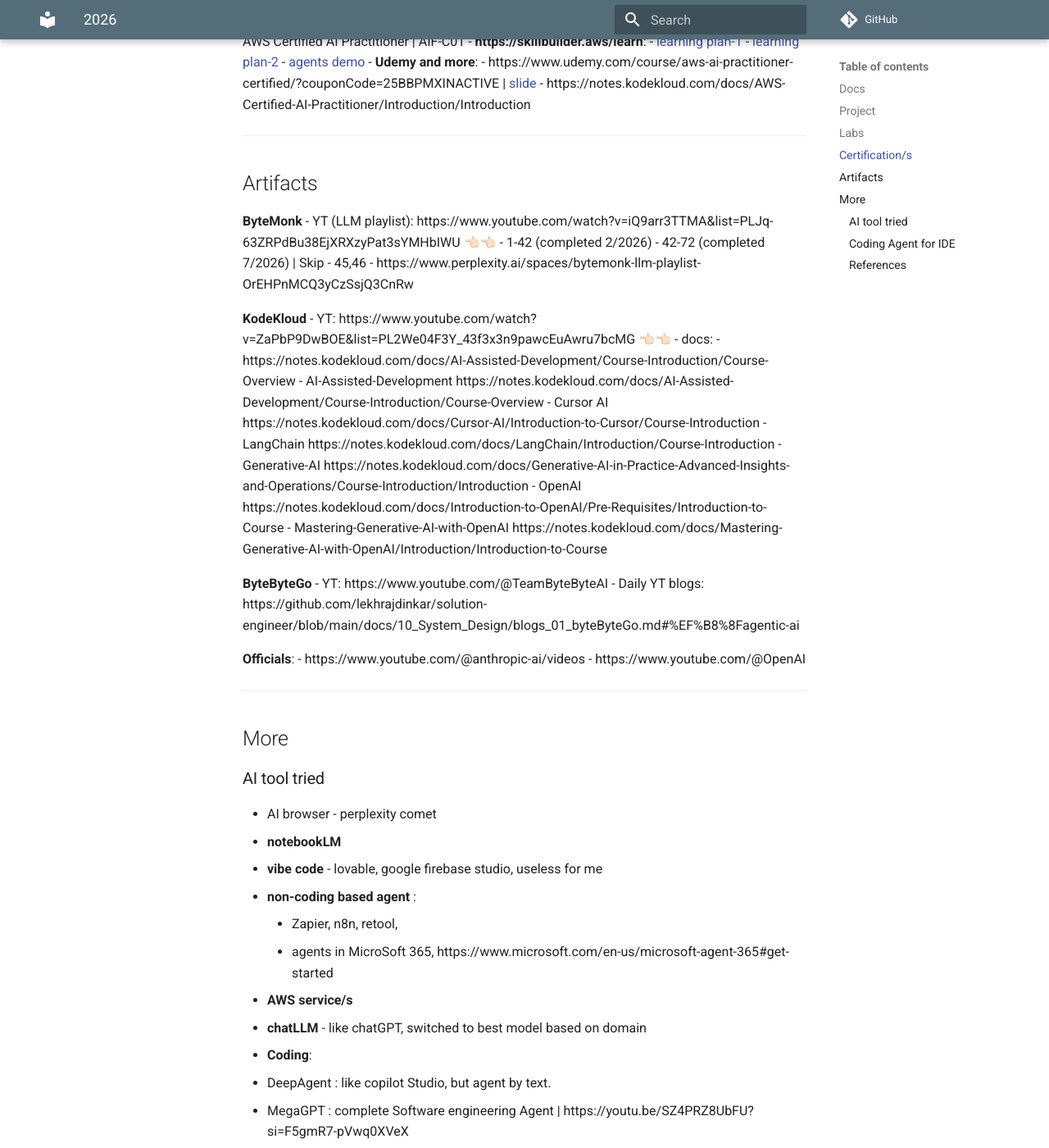
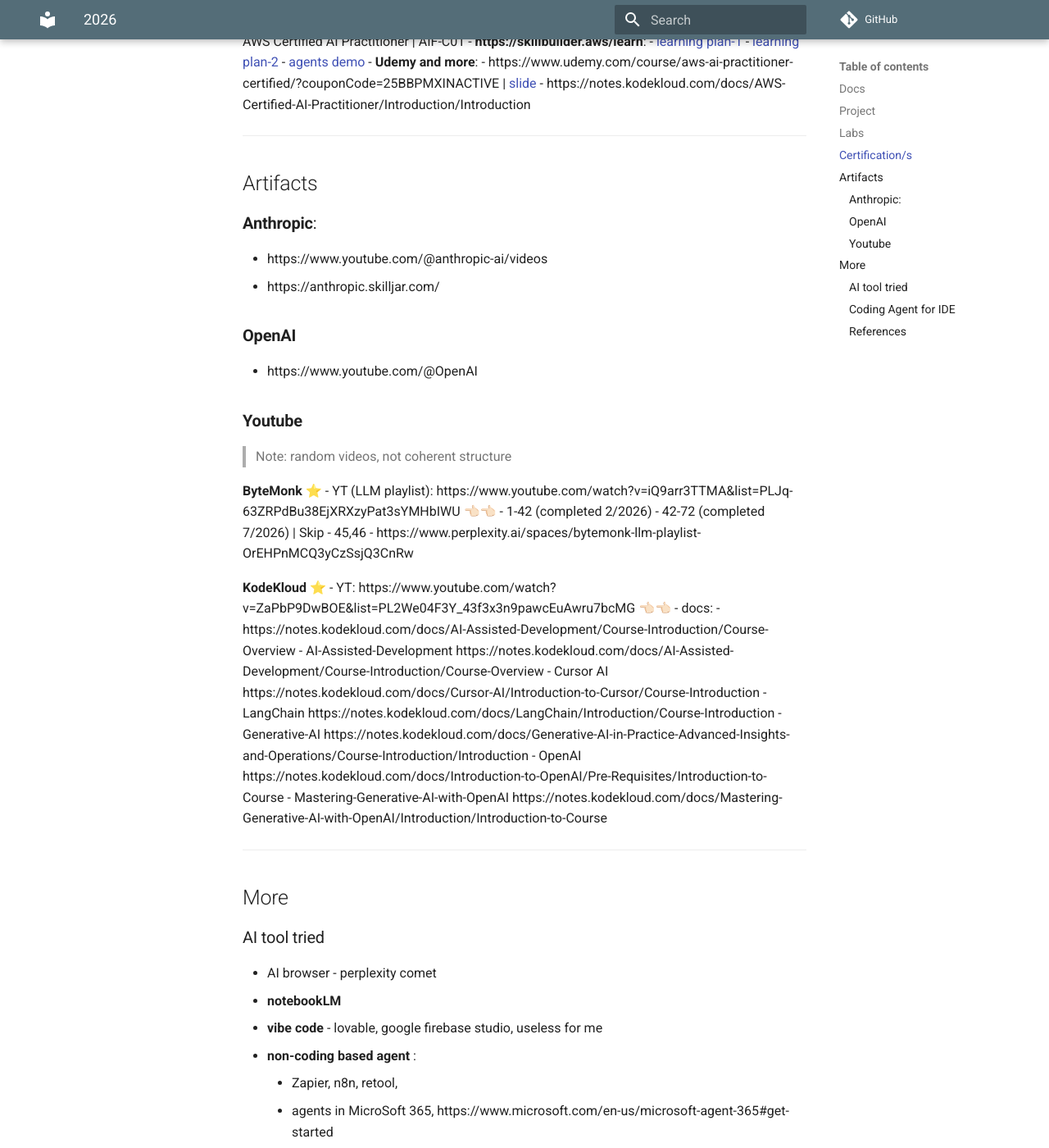
Before and after one commit to lekhrajdinkar/AI-Engineer, an MkDocs documentation site: the page built from docs/2026/README.md, in a window 1280 px wide and 1400 px high, scrolled down 751 px. Shown: the whole window at 82% size. Built offline with MkDocs 1.6.1 and Material for MkDocs 9.7.7, drawn with Linux system fonts in a browser that asks for light colours; comment, search, counter and statistics services are not loaded.

```diff
--- a/docs/2026/README.md
+++ b/docs/2026/README.md
@@ -27,13 +27,23 @@
 
 ---
 ## Artifacts
-**ByteMonk**
+### **Anthropic**:
+- https://www.youtube.com/@anthropic-ai/videos
+- https://anthropic.skilljar.com/
+
+### **OpenAI**
+- https://www.youtube.com/@OpenAI
+
+### **Youtube**
+> Note: random videos, not coherent structure
+
+**ByteMonk** ⭐
 - YT (LLM playlist): https://www.youtube.com/watch?v=iQ9arr3TTMA&list=PLJq-63ZRPdBu38EjXRXzyPat3sYMHbIWU 👈🏻👈🏻
   - 1-42  (completed 2/2026)
   - 42-72 (completed 7/2026) | Skip - 45,46
   - https://www.perplexity.ai/spaces/bytemonk-llm-playlist-OrEHPnMCQ3yCzSsjQ3CnRw
 
-**KodeKloud**
+**KodeKloud** ⭐
 - YT:  https://www.youtube.com/watch?v=ZaPbP9DwBOE&list=PL2We04F3Y_43f3x3n9pawcEuAwru7bcMG 👈🏻👈🏻
 - docs:
   - https://notes.kodekloud.com/docs/AI-Assisted-Development/Course-Introduction/Course-Overview
@@ -43,14 +53,6 @@
   - Generative-AI https://notes.kodekloud.com/docs/Generative-AI-in-Practice-Advanced-Insights-and-Operations/Course-Introduction/Introduction
   - OpenAI https://notes.kodekloud.com/docs/Introduction-to-OpenAI/Pre-Requisites/Introduction-to-Course
   - Mastering-Generative-AI-with-OpenAI https://notes.kodekloud.com/docs/Mastering-Generative-AI-with-OpenAI/Introduction/Introduction-to-Course
-
-**ByteByteGo**
-- YT: https://www.youtube.com/@TeamByteByteAI
-- Daily YT blogs: https://github.com/lekhrajdinkar/solution-engineer/blob/main/docs/10_System_Design/blogs_01_byteByteGo.md#%EF%B8%8Fagentic-ai
-
-**Officials**:
-- https://www.youtube.com/@anthropic-ai/videos
-- https://www.youtube.com/@OpenAI
 
 ---
 ## More
```
Also changed, not shown: docs/2026/01_AWS-AIF-C01/DC-01-Funda-of-ML-and-AI/00_02_CPU_GPU_TPU.md (+9 -2 lines), docs/2026/02_AgenticAI/02_architecture/03_Agentic_memory.md (+1 -1 lines).
